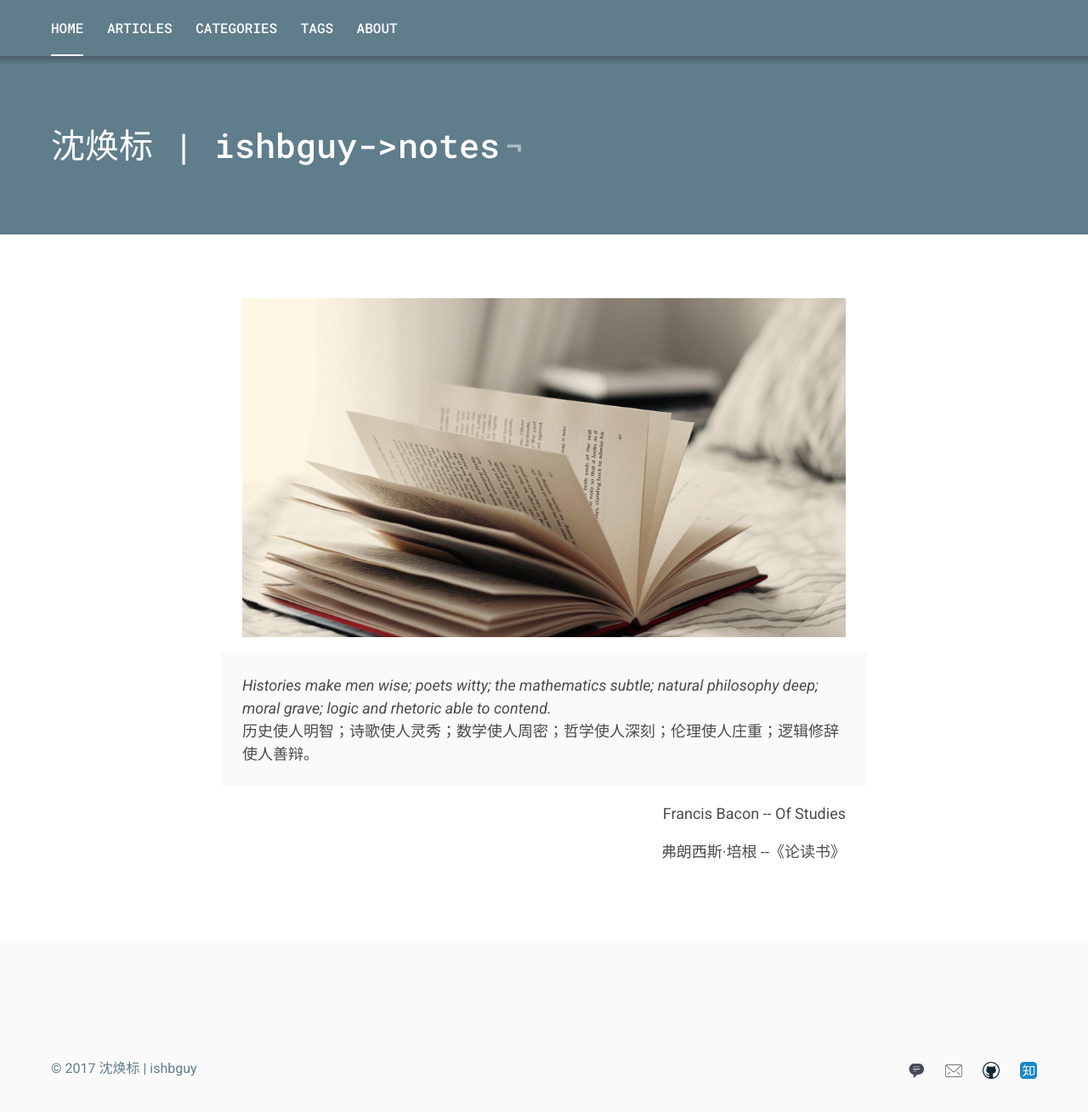
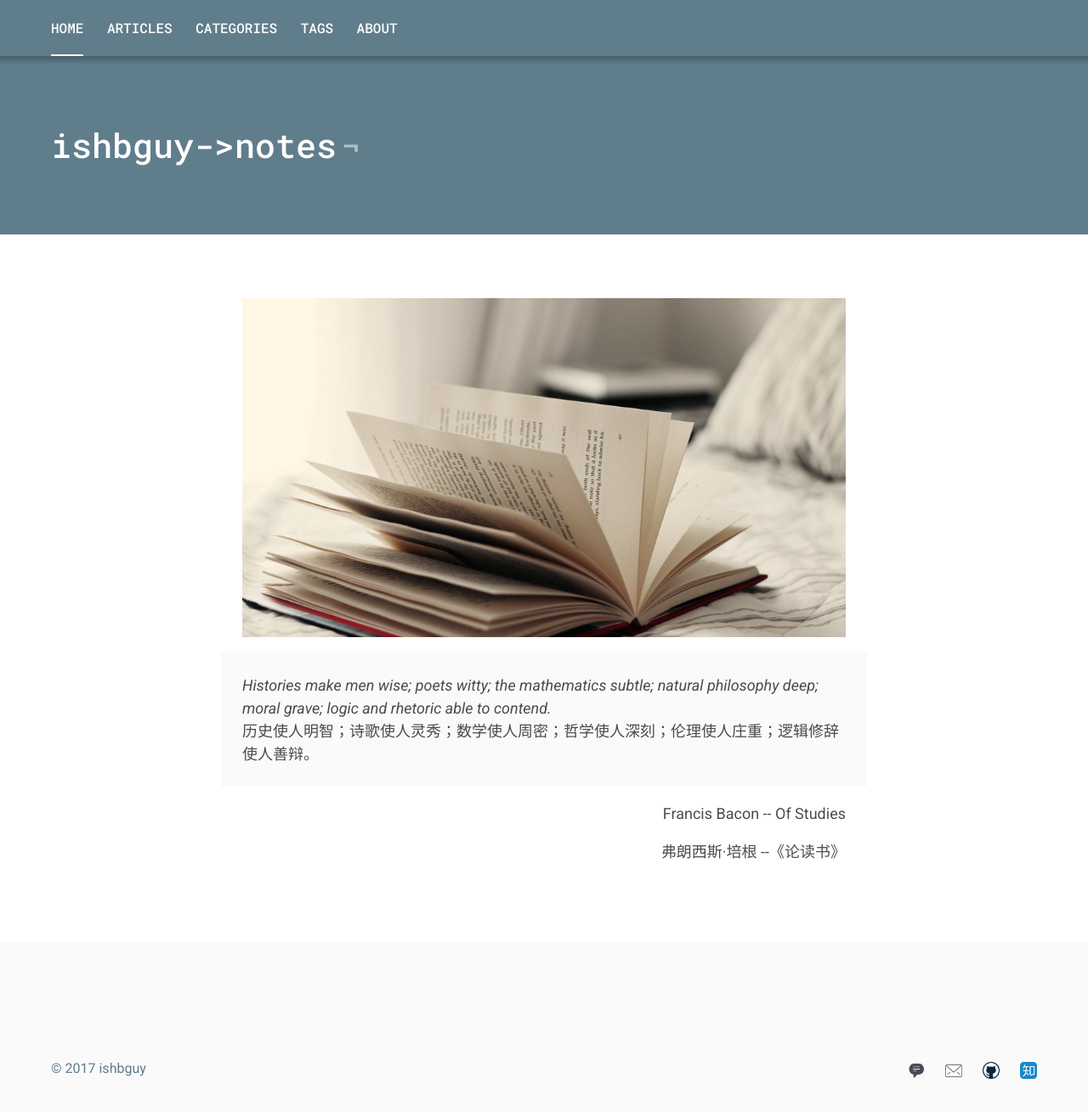
Before and after one commit to ishbguy/ishbguy.github.io, a Jekyll site: the page built from index.md, in a window 1280 px wide and 1400 px high. Shown: the top 1309 px of the window at 85% size. Built offline with Jekyll 4.4.1, drawn with Linux system fonts in a browser that asks for light colours.

Commit message:
Remove  Chinese name.

```diff
--- a/_config.yml
+++ b/_config.yml
@@ -13,7 +13,7 @@
 # you will see them accessed via {{ site.title }}, {{ site.email }}, and so on.
 # You can create any custom variable you would like, and they will be accessible
 # in the templates via {{ site.myvariable }}.
-title: 沈焕标 | ishbguy
+title: ishbguy
 email: ishbguy@hotmail.com
 description: > # this means to ignore newlines until "baseurl:"
     ishbguy's github pages, a blog with note, thinking and other things.
--- a/index.md
+++ b/index.md
@@ -1,6 +1,6 @@
 ---
 layout: page
-title: 沈焕标 | ishbguy->notes
+title: ishbguy->notes
 ---
 
 ![]({{ site.baseurl }}{% link _pictures/Reading.jpg %})
```
